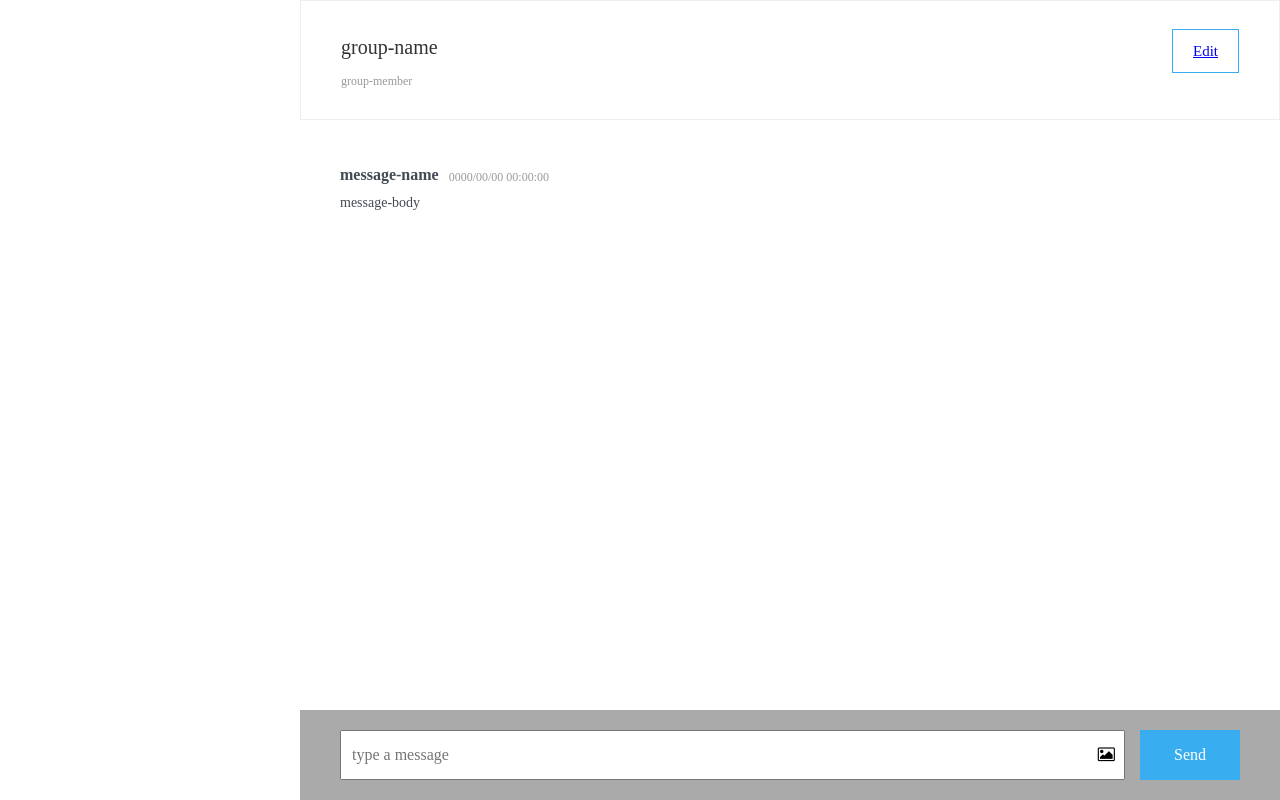
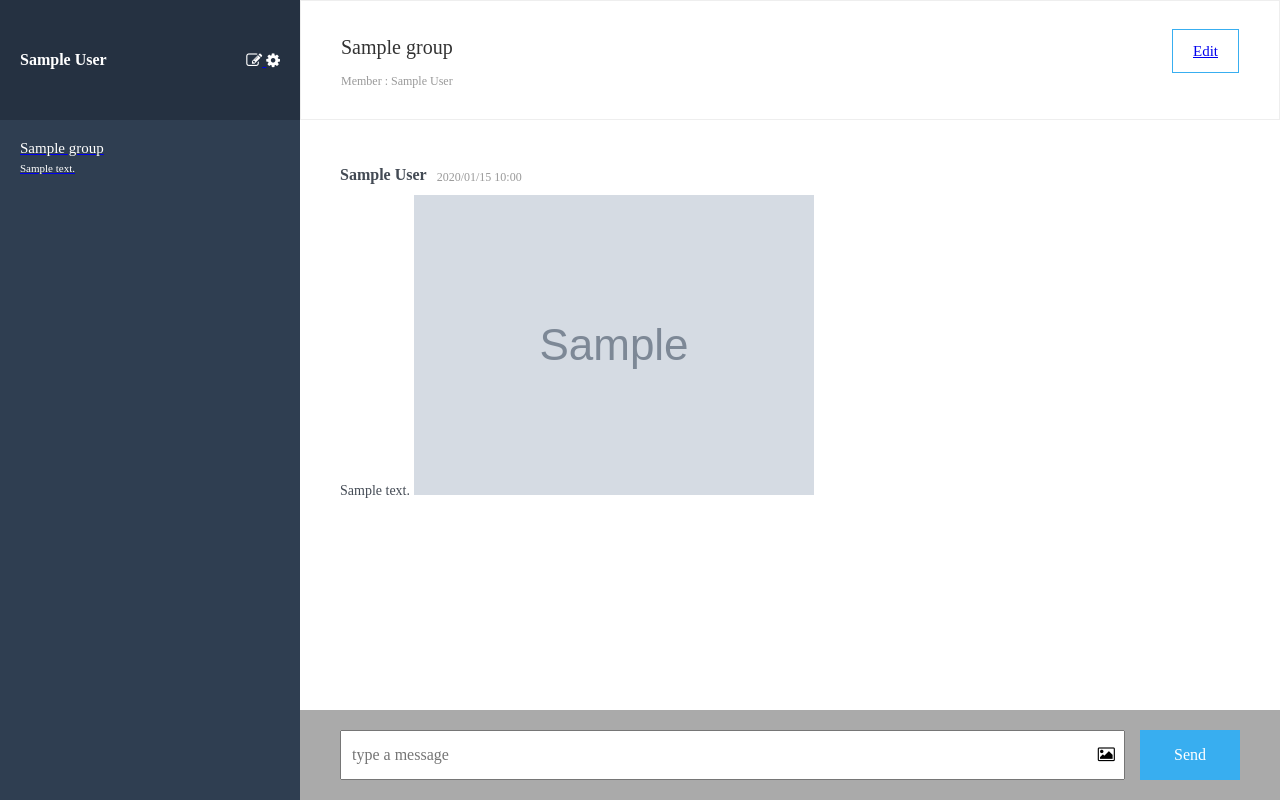
Before and after one commit to mako-to-f/chat-space, a Rails app: page /groups/1/messages in a window 1280 px wide. Run offline with Rails 7, Linux system fonts and the light colour scheme; a user stored in the database is signed in; tables that the repository leaves empty hold one stand-in row (values such as "Sample post"); grey boxes marked "Sample" are stand-in pictures; style sheets or scripts are compiled from the project's sources; some libraries are stand-ins or nearby versions.

Commit message:
modify_views

```diff
--- a/app/models/group.rb
+++ b/app/models/group.rb
@@ -3,4 +3,12 @@ class Group < ApplicationRecord
   has_many :group_users
   has_many :users, through: :group_users
   validates :name, presence: true
+
+  def show_last_message
+    if (last_message = messages.last).present?
+      last_message.content? ? last_message.content : '画像が投稿されています'
+    else
+      'メッセージはありません'
+    end
+  end
 end
--- /dev/null
+++ b/app/views/messages/_message.html.haml
@@ -0,0 +1,9 @@
+.chat-main__message
+  .chat-main__message-name
+    = message.user.name
+  .chat-main__message-time
+    = message.created_at.strftime('%Y/%m/%d %H:%M')
+  .chat-main__message-body
+    - if message.content.present?
+      = message.content
+    = image_tag message.image.url if message.image.present?
--- a/app/views/messages/index.html.haml
+++ b/app/views/messages/index.html.haml
@@ -1,21 +1,20 @@
+.chat-side
+  = render 'shared/chat_side'
+
 .chat-main
   .chat-main__header
     .chat-main__header--group
       .chat-main__header--group-name
-        group-name
+        = @group.name
       .chat-main__header--group-member
-        group-member
+        Member :
+        - @group.users.each do |user|
+          = user.name
     .chat-main__header--group-edit
       = link_to 'Edit', edit_group_path(current_user)
   .chat-main__body
     .chat-main__body--message-list
-      .chat-main__message
-        .chat-main__message-name
-          message-name
-        .chat-main__message-time
-          0000/00/00 00:00:00
-        .chat-main__message-body
-          message-body
+      = render @messages
   .chat-main__footer
     .form
       .chat-main__footer-body
--- /dev/null
+++ b/app/views/shared/_chat_side.html.haml
@@ -0,0 +1,20 @@
+.chat-side__user
+  .chat-side__user-content
+    .chat-side__user-name
+      = current_user.name
+    .chat-side__user-utility
+      %a.chat-side__user-utility--new-group
+        = link_to new_group_path do
+          = fa_icon 'edit', class: 'icon'
+      %a.chat-side__user-utility--edit-user
+        = link_to edit_user_path(current_user) do
+          = fa_icon 'cog', class: 'icon'
+.chat-side__groups
+  .chat-side__groups-list
+    .chat-side__group
+      - current_user.groups.each do |group|
+        = link_to group_messages_path(group) do
+          .chat-side__group-name
+            = group.name
+          .chat-side__group-message
+            = group.show_last_message
```
Also changed, not shown: app/views/groups/index.html.haml (+1 -20 lines).
